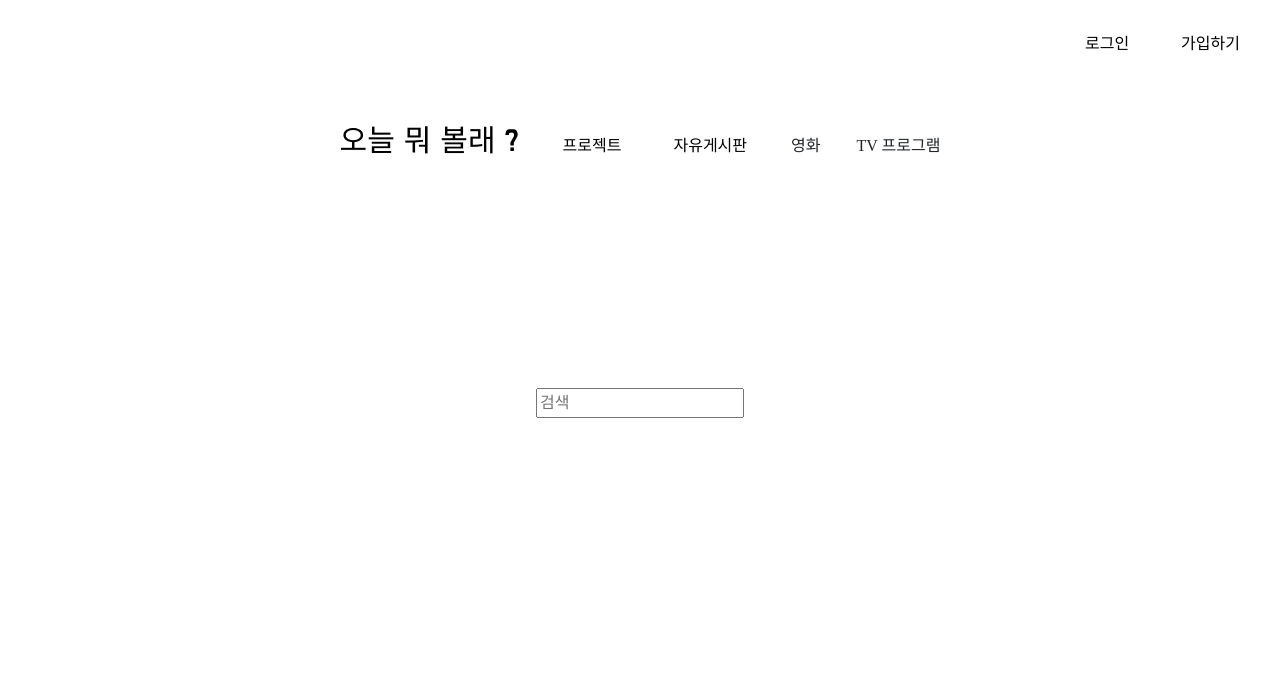
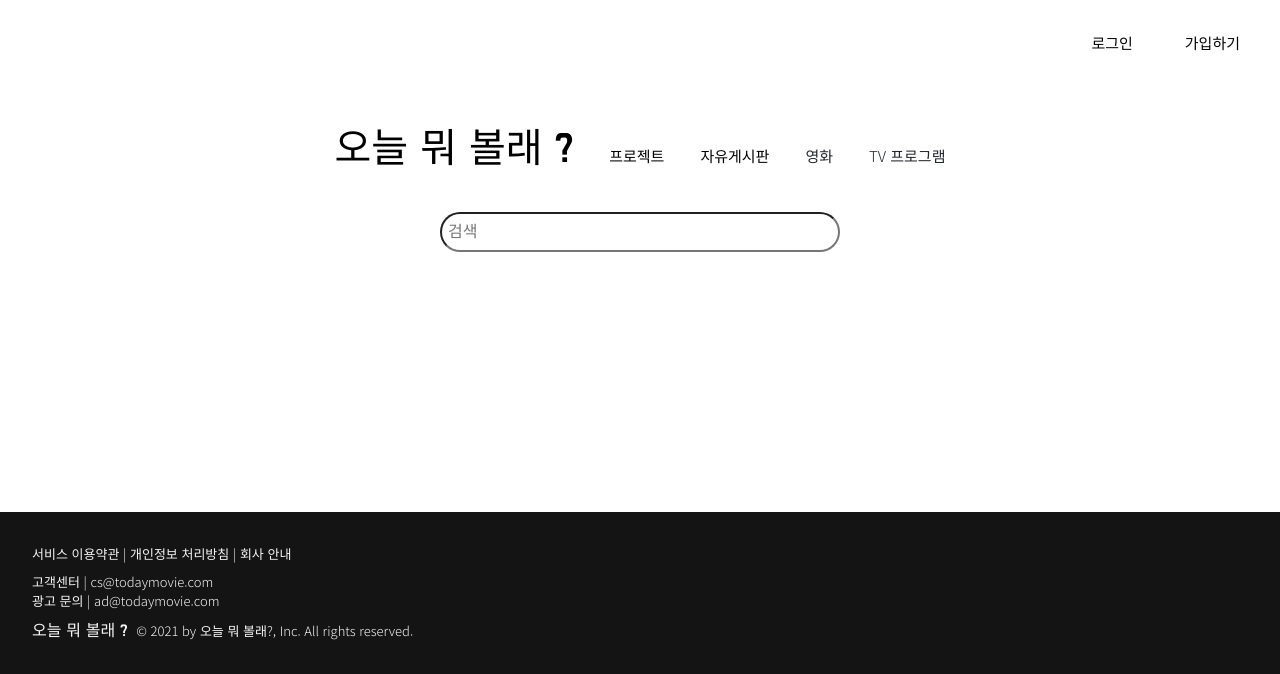
Before and after one commit to kyh1997/Submovie, a Django app: page / in a window 1280 px wide. Shown: the top 674 px of the page. Run offline with Django 3.2, Linux system fonts and the light colour scheme; some libraries are stand-ins or nearby versions.

Commit message:
검색 기능 1차

```diff
--- a/static/base.css
+++ b/static/base.css
@@ -1,12 +1,14 @@
 
 .main_layout_header_logo {
     font-family: 'Do Hyeon', sans-serif;
-    font-size: 30px;
+    font-size: 40px;
     display: flex;
 }
 
 .main_layout_header_menu {
     font-family: 'Noto Sans KR', sans-serif;
+    font-size: 15px;
+    margin: 0 0.5rem;
 }
 
 .main_layout_footer_logo {
@@ -36,10 +38,6 @@
     html {
         font-size: 13px;
     }
-}
-
-.todaymovie_header_nav {
-    margin: 0 0.5rem;
 }
 
 .menu_header > ul {
--- a/templates/header.html
+++ b/templates/header.html
@@ -1,5 +1,5 @@
 
-<nav style="text-align: center; height: 300px"
+<nav style="text-align: center; heigth: 100px"
         class="menu_header">
 
     <ul>
@@ -9,13 +9,13 @@
         <li class="main_layout_header_menu">
             <a href="{% url 'projectapp:list' %}" class="todaymovie_header_nav">프로젝트</a>
         </li>
-        <li>
+        <li class="main_layout_header_menu">
             <a href="{% url 'articleapp:list' %}" class="todaymovie_header_nav">자유게시판</a>
         </li>
-        <li class="todaymovie_header_nav">
+        <li class="main_layout_header_menu">
             영화
         </li>
-        <li class="todaymovie_header_nav">
+        <li class="main_layout_header_menu">
             TV 프로그램
         </li>
 
--- a/templates/header_login.html
+++ b/templates/header_login.html
@@ -4,17 +4,17 @@
 <ul>
         {% if not user.is_authenticated %}
         <li>
-            <a href="{% url 'todaymovieapp:login' %}?next={{ request.path }}" class="todaymovie_header_nav">로그인</a>
+            <a href="{% url 'todaymovieapp:login' %}?next={{ request.path }}" class="main_layout_header_menu">로그인</a>
         </li>
         <li>
-            <a href="{% url 'todaymovieapp:create' %}" class="todaymovie_header_nav">가입하기</a>
+            <a href="{% url 'todaymovieapp:create' %}" class="main_layout_header_menu">가입하기</a>
         </li>
         {% else %}
         <li>
-            <a href="{% url 'todaymovieapp:logout' %}?next={{ request.path }}" class="todaymovie_header_nav">로그아웃</a>
+            <a href="{% url 'todaymovieapp:logout' %}?next={{ request.path }}" class="main_layout_header_menu">로그아웃</a>
         </li>
         <li>
-            <a href="{% url 'todaymovieapp:detail' pk=user.pk %}" class="todaymovie_header_nav">마이페이지</a>
+            <a href="{% url 'todaymovieapp:detail' pk=user.pk %}" class="main_layout_header_menu">마이페이지</a>
         </li>
         {% endif %}
     </ul>
--- a/todaymovieapp/templates/todaymovieapp/main.html
+++ b/todaymovieapp/templates/todaymovieapp/main.html
@@ -1,12 +1,14 @@
 {% extends 'base.html' %}
 
+{% load bootstrap4 %}
 {% block content %}
 
     <div style="height: 300px; text-align: center">
 
-        <form action="#" method="get" onsubmit="return procFilter(this, search)">
-            <input type="text" name="search_keyword" value="" placeholder="검색">
-        </form>
+        <form action="" method="get">
+        <input style="height: 40px; width: 400px; border-radius: 30px;"
+               type="search" placeholder=" 검색" name="keyword">
+  </form>
 
     </div>
 
```
Also changed, not shown: db.sqlite3.
